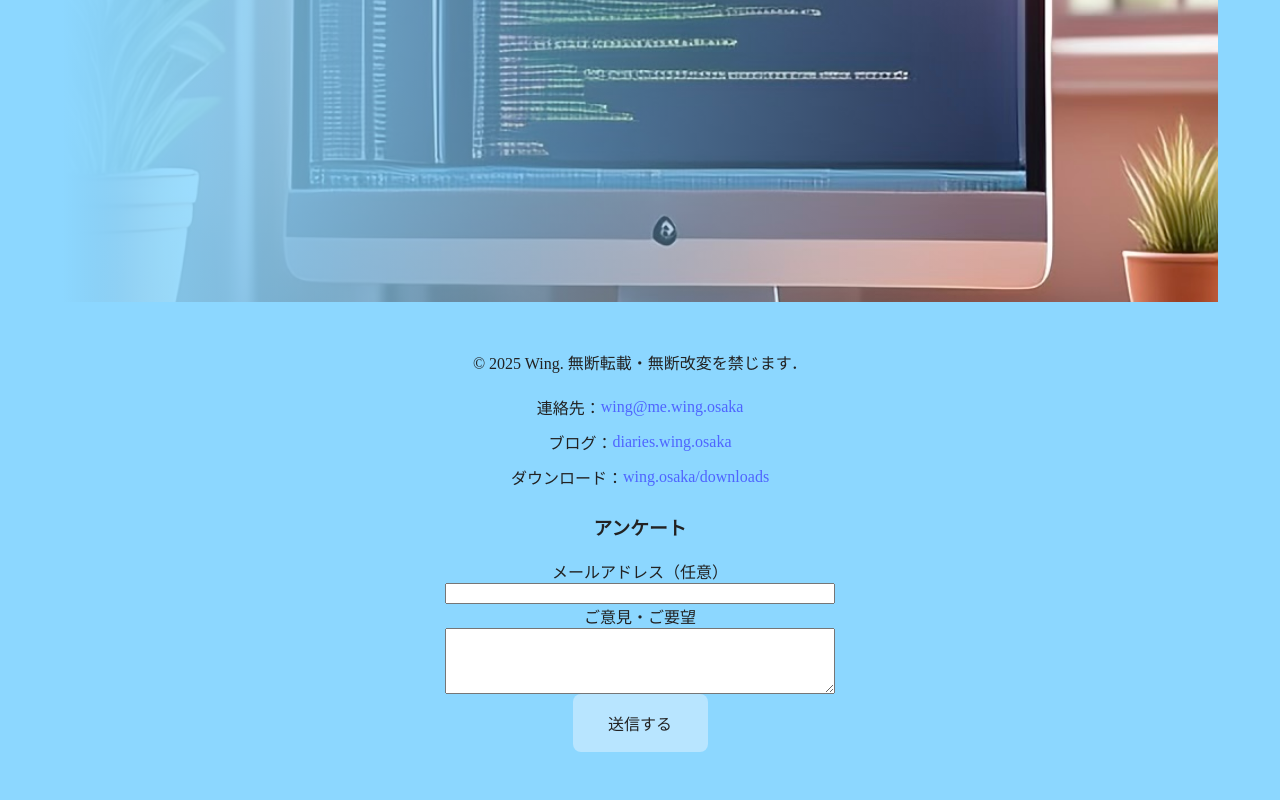
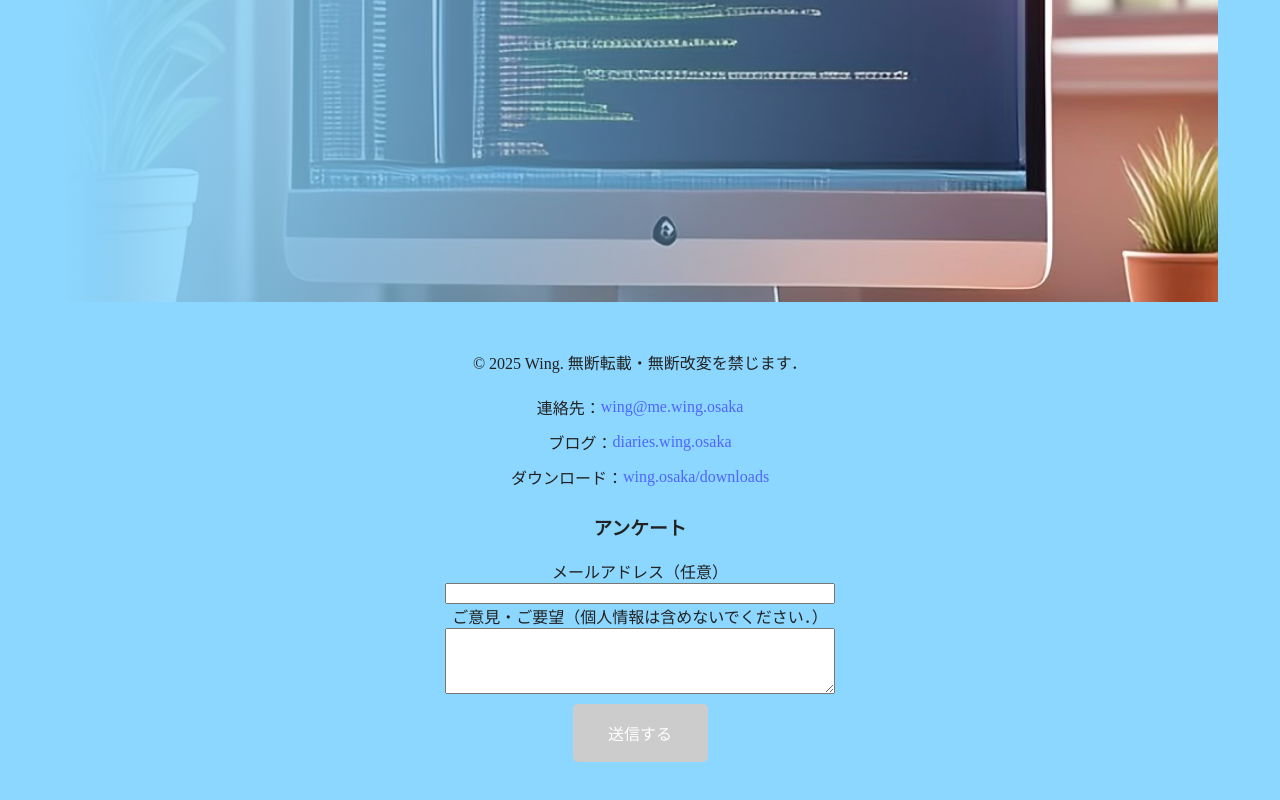
Before and after one commit to te-wing/wing-site-nextjs, a Next.js app: page / in a window 1280 px wide. Shown: the part 2219-3019 px from the top of the page. Built offline with nearby package versions, Linux system fonts and the light colour scheme; a web font is replaced by a local one.

Commit message:
送信ボタンのデザインをt/fで変更

```diff
--- a/src/app/formbox.module.scss
+++ b/src/app/formbox.module.scss
@@ -19,3 +19,27 @@
     width: 390px;
   }
 }
+
+.formBox button[type="submit"] {
+  margin: 10px 0;
+  padding: 10px 20px;
+  border: none;
+  border-radius: 5px;
+  color: white;
+  cursor: pointer;
+  transition: background-color 0.3s ease;
+}
+
+// 有効な状態のボタン
+.submitButtonActive {
+  background-color: #007bff; // 青色など、送信できる状態の色
+  &:hover {
+    background-color: #0056b3;
+  }
+}
+
+// 無効な状態のボタン
+.submitButtonInactive {
+  background-color: #cccccc; // グレーなど、送信できない状態の色
+  cursor: not-allowed;
+}
--- a/src/app/formbox.tsx
+++ b/src/app/formbox.tsx
@@ -17,10 +17,17 @@ export default function Formbox() {
     handleSubmit,
     formState: { errors },
     reset,
+    watch, // watchを追加
   } = useForm<FormData>();
 
   const [isSubmitting, setIsSubmitting] = useState(false);
   const [isSubmitted, setIsSubmitted] = useState(false);
+
+  // messageフィールドの値を監視
+  const messageValue = watch('message');
+
+  // messageValueが空かどうかでボタンのスタイルを制御する
+  const buttonClassName = messageValue ? styles.submitButtonActive : styles.submitButtonInactive;
 
   const onSubmit = async (data: FormData) => {
     setIsSubmitting(true);
@@ -77,7 +84,7 @@ export default function Formbox() {
       </div>
 
       <div className={styles.formSec}>
-        <label className={styles.formguide} htmlFor="message">ご意見・ご要望</label>
+        <label className={styles.formguide} htmlFor="message">ご意見・ご要望（個人情報は含めないでください．）</label>
         <textarea
           id="message"
           rows={4}
@@ -88,7 +95,8 @@ export default function Formbox() {
 
       <button
         type="submit"
-        disabled={isSubmitting}
+        disabled={isSubmitting || !messageValue} // messageValueが空の時はボタンを無効化
+        className={buttonClassName} // CSSクラスを動的に適用
       >
         {isSubmitting ? '送信中...' : '送信する'}
       </button>
```
